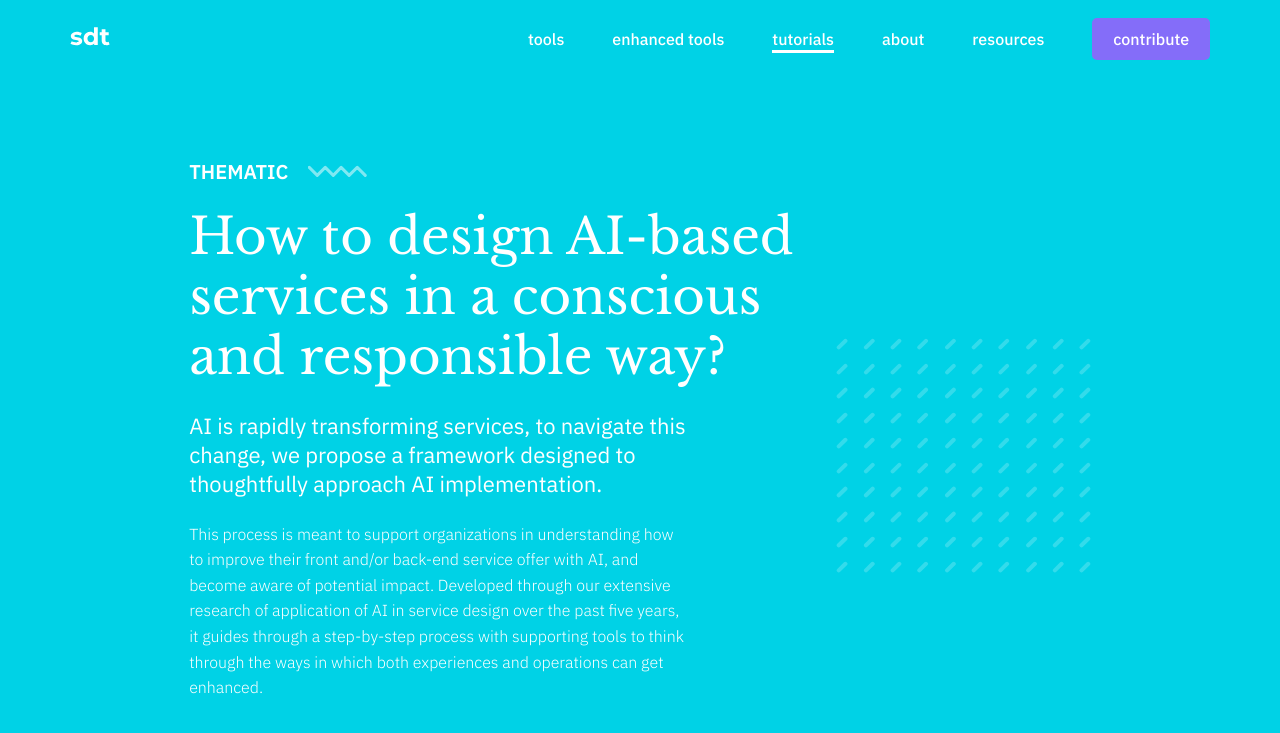
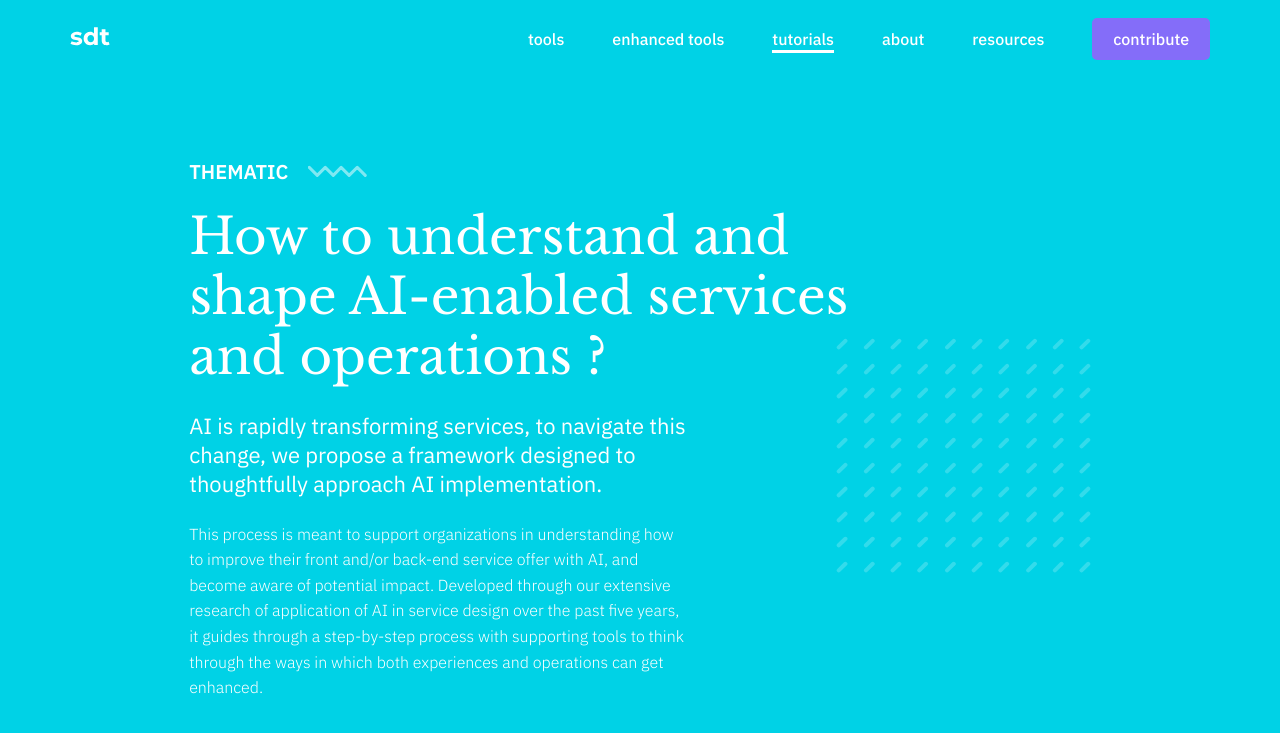
Before and after one commit to service-design-tools/sdt-website, a Jekyll site: the page built from _tutorials/how-to-design-ai-based-services-in-a-conscious-and-responsible-way.md, in a window 1280 px wide and 900 px high, cut to the strip 0-741 px from the top of the window. Shown: the top 733 px of the strip. Built offline with Jekyll 4.4.1, drawn with Linux system fonts in a browser that asks for light colours.

Commit message:
Update tutorial “how-to-design-ai-based-services-in-a-conscious-and-responsible-way”

```diff
--- a/_tutorials/how-to-design-ai-based-services-in-a-conscious-and-responsible-way.md
+++ b/_tutorials/how-to-design-ai-based-services-in-a-conscious-and-responsible-way.md
@@ -1,5 +1,5 @@
 ---
-title: How to design AI-based services in a conscious and responsible way?
+title: How to understand and shape AI-enabled services and operations ?
 subtitle: AI is rapidly transforming services, to navigate this change, we
   propose a framework designed to thoughtfully approach AI implementation.
 category: Thematic
```
